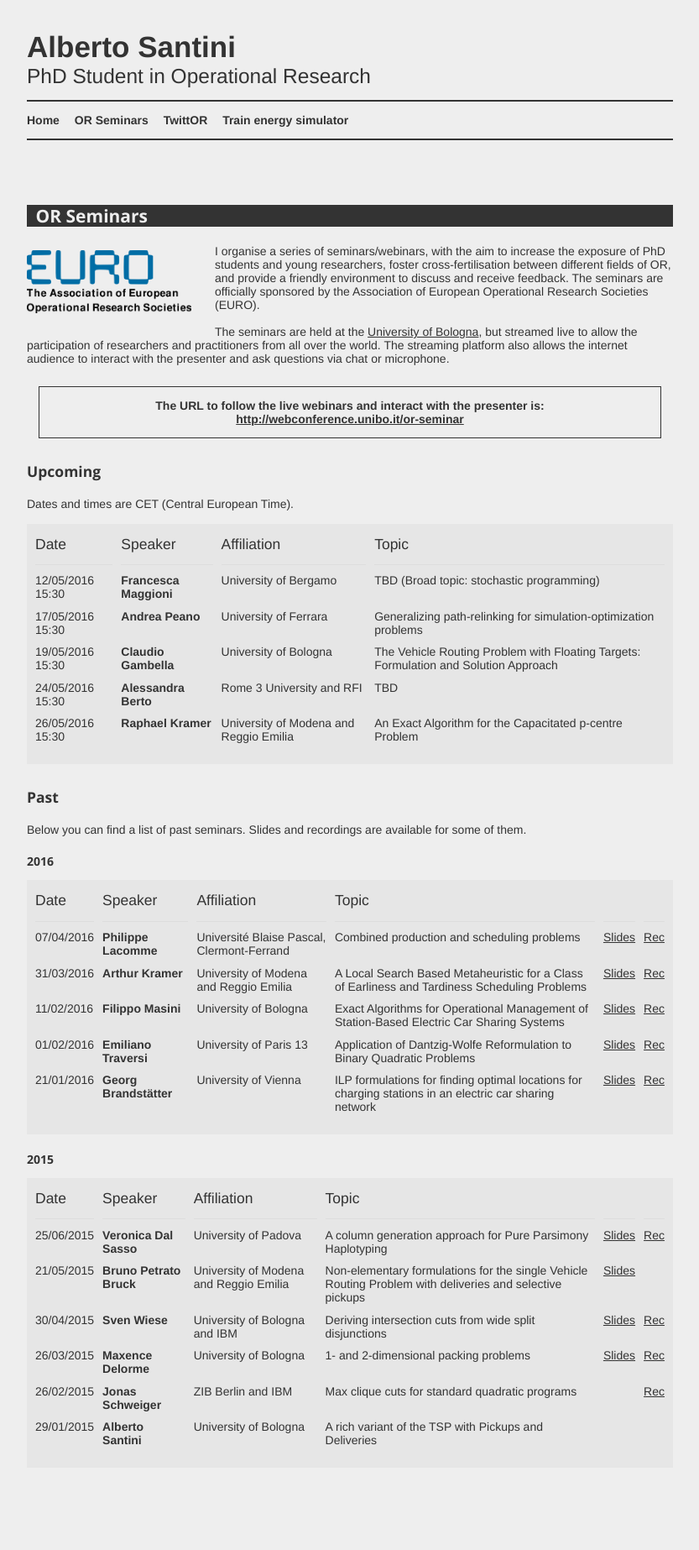
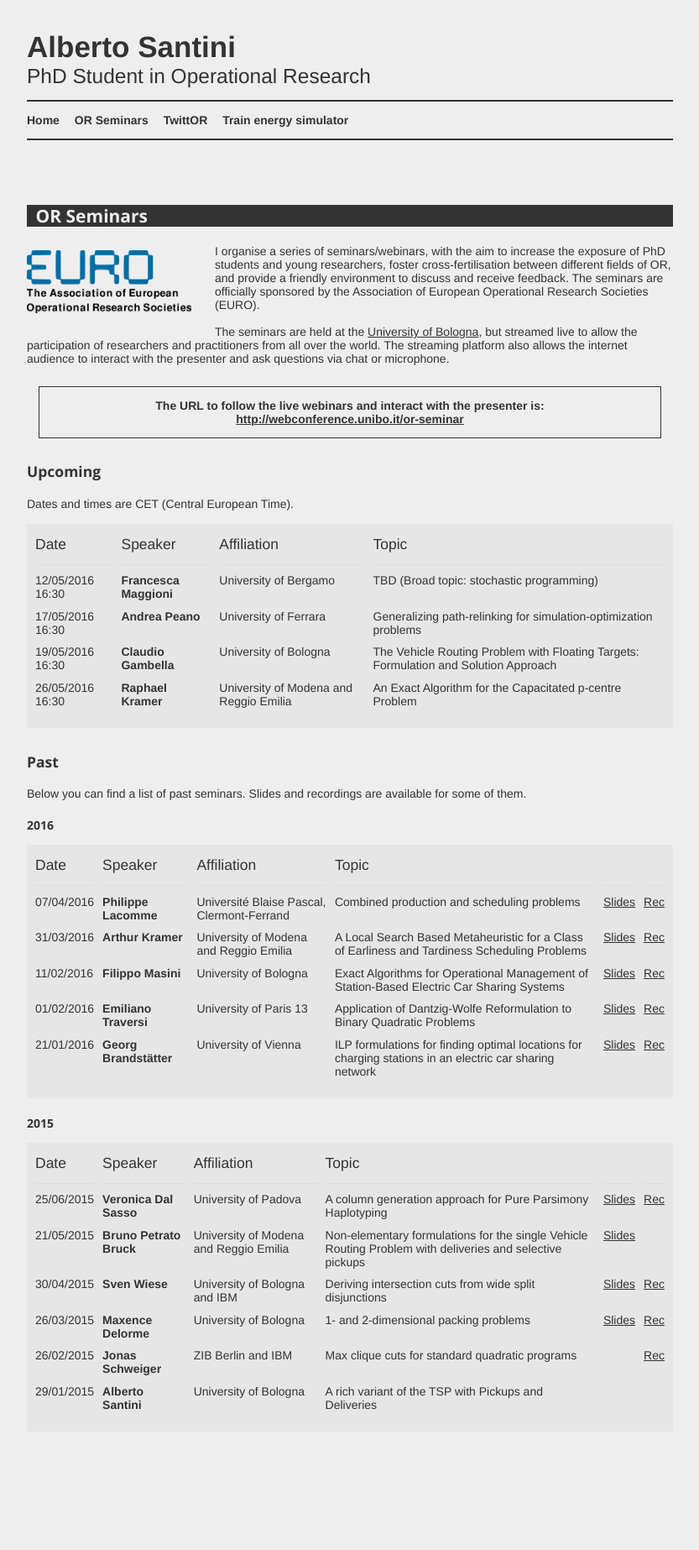
Before and after one commit to alberto-santini/alberto-santini.github.io, a Jekyll site: the page built from seminars/index.md, in a window 1280 px wide. Shown: the whole page at 84% size, without its empty margins (223-1056 px from the left). Built offline with Jekyll 4.4.1, drawn with Linux system fonts in a browser that asks for light colours; after the commit the page ends 1803 px from its top, so only the background shows below that.

Commit message:
Removed Alessandra's seminar

```diff
--- a/seminars/index.md
+++ b/seminars/index.md
@@ -25,11 +25,10 @@ Dates and times are CET (Central European Time).
 
 Date | Speaker | Affiliation | Topic
 :----|:--------|:------------|:------
-12/05/2016 15:30 | **Francesca Maggioni** | University of Bergamo | TBD (Broad topic: stochastic programming)
-17/05/2016 15:30 | **Andrea Peano** | University of Ferrara | Generalizing path-relinking for simulation-optimization problems
-19/05/2016 15:30 | **Claudio Gambella** | University of Bologna | The Vehicle Routing Problem with Floating Targets: Formulation and Solution Approach
-24/05/2016 15:30 | **Alessandra Berto** | Rome 3 University and RFI | TBD
-26/05/2016 15:30 | **Raphael Kramer** | University of Modena and Reggio Emilia | An Exact Algorithm for the Capacitated p-centre Problem
+12/05/2016 16:30 | **Francesca Maggioni** | University of Bergamo | TBD (Broad topic: stochastic programming)
+17/05/2016 16:30 | **Andrea Peano** | University of Ferrara | Generalizing path-relinking for simulation-optimization problems
+19/05/2016 16:30 | **Claudio Gambella** | University of Bologna | The Vehicle Routing Problem with Floating Targets: Formulation and Solution Approach
+26/05/2016 16:30 | **Raphael Kramer** | University of Modena and Reggio Emilia | An Exact Algorithm for the Capacitated p-centre Problem
 
 ## Past
 
```
